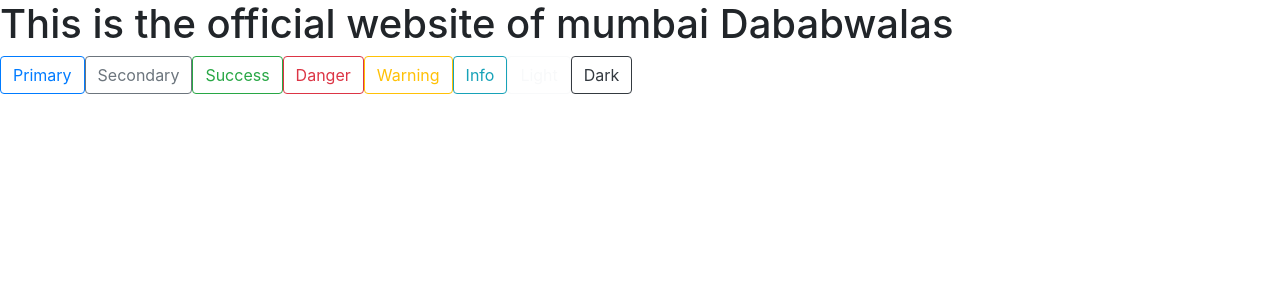
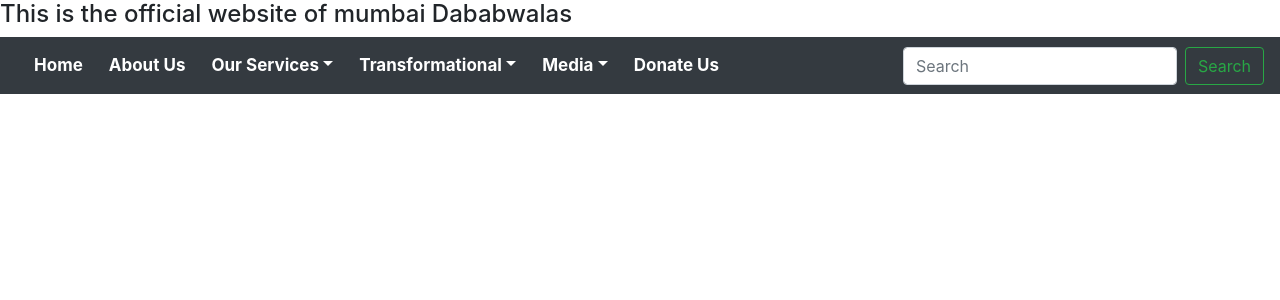
Before and after one commit to Pmparekh2000/mumbaiDabbawala-Angular, an Angular app: page / in a window 1280 px wide. Shown: the top 300 px of the page. Built offline with nearby package versions, Linux system fonts and the light colour scheme.

Commit message:
Navigation bar designed(animation and colors)

```diff
--- a/src/app/app.component.css
+++ b/src/app/app.component.css
@@ -0,0 +1,11 @@
+.nav{
+    margin-left: 10px;
+    font-size: 17px;
+}
+
+.drop-down-menu{
+    background-color: white;
+    color: green;
+    border: 1px solid red;
+    padding: 10px;
+}
--- a/src/app/app.component.html
+++ b/src/app/app.component.html
@@ -1,10 +1,69 @@
-<h1 >This is the official website of mumbai Dababwalas</h1>
+<h4>This is the official website of mumbai Dababwalas</h4>
 
-<button type="button" class="btn btn-outline-primary">Primary</button>
-<button type="button" class="btn btn-outline-secondary">Secondary</button>
-<button type="button" class="btn btn-outline-success">Success</button>
-<button type="button" class="btn btn-outline-danger">Danger</button>
-<button type="button" class="btn btn-outline-warning">Warning</button>
-<button type="button" class="btn btn-outline-info">Info</button>
-<button type="button" class="btn btn-outline-light">Light</button>
-<button type="button" class="btn btn-outline-dark">Dark</button>
+<!DOCTYPE html>
+<html lang="en">
+<head>
+    <meta charset="UTF-8">
+    <meta name="viewport" content="width=device-width, initial-scale=1.0">
+    <title>Document</title>
+    <link rel="stylesheet" href="https://cdnjs.cloudflare.com/ajax/libs/animate.css/3.7.2/animate.min.css">
+    <!-- This is a third party library check https://daneden.github.io/animate.css/ for more details -->
+</head>
+<body>
+    <nav class="navbar navbar-expand-lg navbar-dark bg-dark">
+        <!-- <button class="navbar-toggler" type="button" data-toggle="collapse" data-target="#navbarSupportedContent" aria-controls="navbarSupportedContent" aria-expanded="false" aria-label="Toggle navigation">
+          <span class="navbar-toggler-icon"></span>
+        </button> -->
+
+        <div class="collapse navbar-collapse" id="navbarSupportedContent">
+          <ul class="navbar-nav mr-auto">
+            <li class="nav-item active nav">
+              <a class="nav-link" href="#"><strong>Home</strong><span class="sr-only">(current)</span></a>
+            </li>
+            <li class="nav-item active nav">
+              <a class="nav-link" href="#"><strong>About Us</strong><span class="sr-only">(current)</span></a>
+            </li>
+            <li class="nav-item active dropdown nav">
+              <a class="nav-link dropdown-toggle" href="#" id="navbarDropdown" role="button" data-toggle="dropdown" aria-haspopup="true" aria-expanded="false">
+                <strong>Our Services</strong>
+              </a>
+              <div class="dropdown-menu drop-down-menu" aria-labelledby="navbarDropdown">
+                <a class="dropdown-item animated zoomIn" href="#">Dabba Service</a>
+                <a class="dropdown-item animated zoomIn" href="#">Lectures/Seminars and Ted Talks</a>
+                <a class="dropdown-item animated zoomIn" href="#">Digital Dabbawala</a>
+                <a class="dropdown-item animated zoomIn" href="#">Advertise with us</a>
+                <a class="dropdown-item animated zoomIn" href="#">Centralised Kitchen</a>
+              </div>
+            </li>
+            <li class="nav-item active dropdown nav">
+                <a class="nav-link dropdown-toggle" href="#" id="navbarDropdown" role="button" data-toggle="dropdown" aria-haspopup="true" aria-expanded="false">
+                  <strong>Transformational</strong>
+                </a>
+                <div class="dropdown-menu drop-down-menu" aria-labelledby="navbarDropdown">
+                  <a class="dropdown-item animated zoomIn" href="#">Graduate Hires</a>
+                  <a class="dropdown-item animated zoomIn" href="#">Certification and Licensing</a>
+                  <a class="dropdown-item animated zoomIn" href="#">Start up initiation</a>
+                  <a class="dropdown-item animated zoomIn" href="#">Training</a>
+                </div>
+            </li>
+            <li class="nav-item active dropdown nav">
+                <a class="nav-link dropdown-toggle" href="#" id="navbarDropdown" role="button" data-toggle="dropdown" aria-haspopup="true" aria-expanded="false">
+                  <strong>Media</strong>
+                </a>
+                <div class="dropdown-menu drop-down-menu" aria-labelledby="navbarDropdown">
+                  <a class="dropdown-item animated zoomIn" href="#">Image Gallery</a>
+                  <a class="dropdown-item animated zoomIn" href="#">Video Gallery</a>
+                </div>
+            </li>
+            <li class="nav-item active nav">
+                <a class="nav-link" href="#"><strong>Donate Us</strong><span class="sr-only">(current)</span></a>
+            </li>
+          </ul>
+          <form class="form-inline my-2 my-lg-0">
+            <input class="form-control mr-sm-2" type="search" placeholder="Search" aria-label="Search">
+            <button class="btn btn-outline-success my-2 my-sm-0" type="submit">Search</button>
+          </form>
+        </div>
+    </nav>
+</body>
+</html>
```
